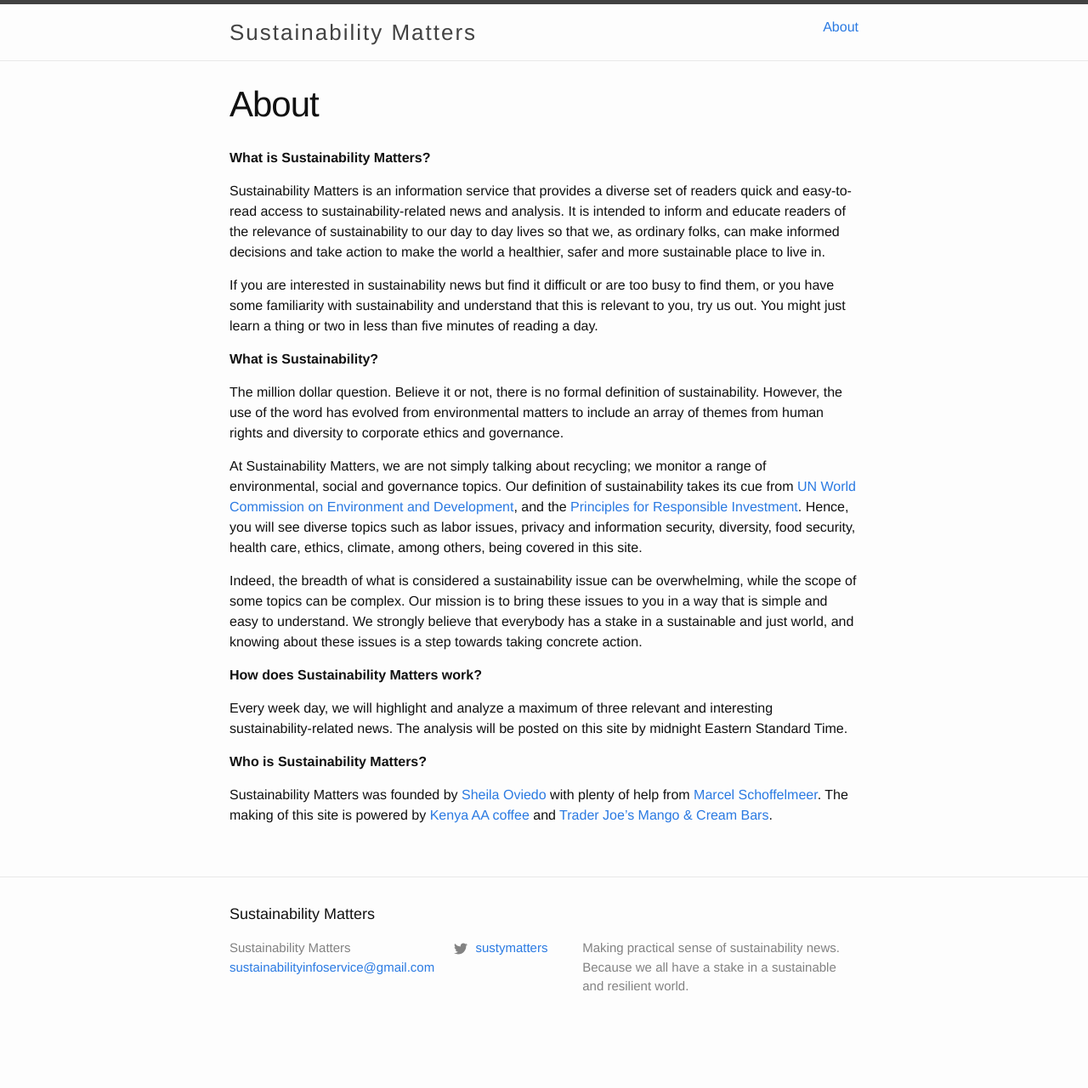
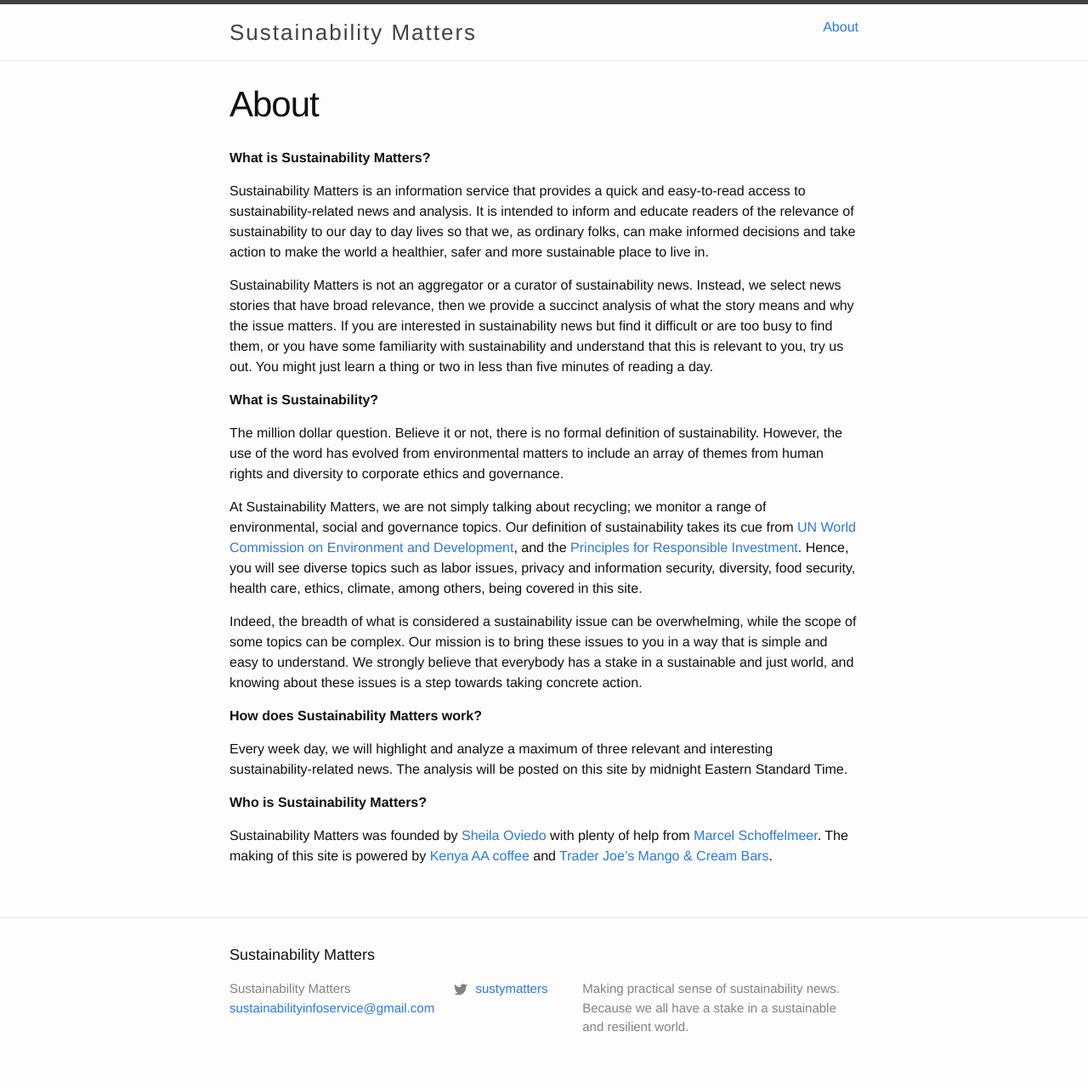
Before and after one commit to Sparkleleuk/Sustainability_Matters, a Jekyll site: the page built from about.md, in a window 1280 px wide. Shown: the whole page at 85% size. Built offline with Jekyll 4.4.1, drawn with Linux system fonts in a browser that asks for light colours; before the commit the page ends 1233 px from its top, so only the background shows below that.

Commit message:
minor text fixes

```diff
--- a/_posts/2017-11-24-lowwages.markdown
+++ b/_posts/2017-11-24-lowwages.markdown
@@ -10,7 +10,7 @@ An estimated 2,500 Amazon workers in Germany and several more in Italy [walked o
 
 *Why does this matter?*
 
-Today, one of the retail industry's holiest days, many of us checked for Amazon sales before we've even changed out of our pajamas, whipping out credit cards before we've even had breakfast. Amazon's share price [jumped 2%](https://www.bloomberg.com/news/articles/2017-11-24/jeff-bezos-fortune-hits-100-billion-on-black-friday-stock-surge?cmpid=socialflow-twitter-business&utm_content=business&utm_campaign=socialflow-organic&utm_source=twitter&utm_medium=social) in anticipation of strong sales through the long shopping weekend in the US. But Amazon's rapid fire fulfillment of our orders comes with a social cost. Media reports over the last five years have documented various labor issues from [brutal performance monitoring](http://highline.huffingtonpost.com/articles/en/life-and-death-amazon-temp/) of its workers in warehouses, to a [punishing working culture](https://www.nytimes.com/2015/08/16/technology/inside-amazon-wrestling-big-ideas-in-a-bruising-workplace.html?action=click&contentCollection=DealBook&module=RelatedCoverage&region=EndOfArticle&pgtype=article) in its corporate offices. The online retailer is planning to [hire more than 100,000 workers](https://www.amazon.com/p/feature/onsg5ynd2pet3t3) with the opening of more fulfillment centers in the US, but is also [increasing its stable of robots](https://www.seattletimes.com/business/amazon/amazons-robot-army-grows/) in its existing warehouses. One day, these robots will eventually replace the low-wage human.
+Today, one of the retail industry's holiest days, many of us checked for Amazon sales before we've even changed out of our pajamas, whipping out credit cards before we've even had breakfast. Amazon's share price [jumped 2%](https://www.bloomberg.com/news/articles/2017-11-24/jeff-bezos-fortune-hits-100-billion-on-black-friday-stock-surge?cmpid=socialflow-twitter-business&utm_content=business&utm_campaign=socialflow-organic&utm_source=twitter&utm_medium=social) in anticipation of strong sales through the long shopping weekend in the US. But Amazon's rapid fire fulfillment of our orders comes with a social cost. Media reports over the last five years have documented various labor issues from [brutal performance monitoring](http://highline.huffingtonpost.com/articles/en/life-and-death-amazon-temp/) of its workers in warehouses, to a [punishing working culture](https://www.nytimes.com/2015/08/16/technology/inside-amazon-wrestling-big-ideas-in-a-bruising-workplace.html?action=click&contentCollection=DealBook&module=RelatedCoverage&region=EndOfArticle&pgtype=article) in its corporate offices. The online retailer is planning to [hire more than 100,000 workers](https://www.amazon.com/p/feature/onsg5ynd2pet3t3) with the opening of more fulfillment centers in the US, but is also [increasing its stable of robots](https://www.seattletimes.com/business/amazon/amazons-robot-army-grows/) in its existing warehouses. One day, these robots will eventually replace the low-wage humans.
 
 *Why does this matter to us?*
 
--- a/about.md
+++ b/about.md
@@ -5,9 +5,9 @@ permalink: /about/
 ---
 **What is Sustainability Matters?**
 
-Sustainability Matters is an information service that provides a diverse set of readers quick and easy-to-read access to sustainability-related news and analysis. It is intended to inform and educate readers of the relevance of sustainability to our day to day lives so that we, as ordinary folks, can make informed decisions and take action to make the world a healthier, safer and more sustainable place to live in.
+Sustainability Matters is an information service that provides a quick and easy-to-read access to sustainability-related news and analysis. It is intended to inform and educate readers of the relevance of sustainability to our day to day lives so that we, as ordinary folks, can make informed decisions and take action to make the world a healthier, safer and more sustainable place to live in.
 
-If you are interested in sustainability news but find it difficult or are too busy to find them, or you have some familiarity with sustainability and understand that this is relevant to you, try us out. You might just learn a thing or two in less than five minutes of reading a day.
+Sustainability Matters is not an aggregator or a curator of sustainability news. Instead, we select news stories that have broad relevance, then we provide a succinct analysis of what the story means and why the issue matters. If you are interested in sustainability news but find it difficult or are too busy to find them, or you have some familiarity with sustainability and understand that this is relevant to you, try us out. You might just learn a thing or two in less than five minutes of reading a day.
 
 **What is Sustainability?**
 
```
